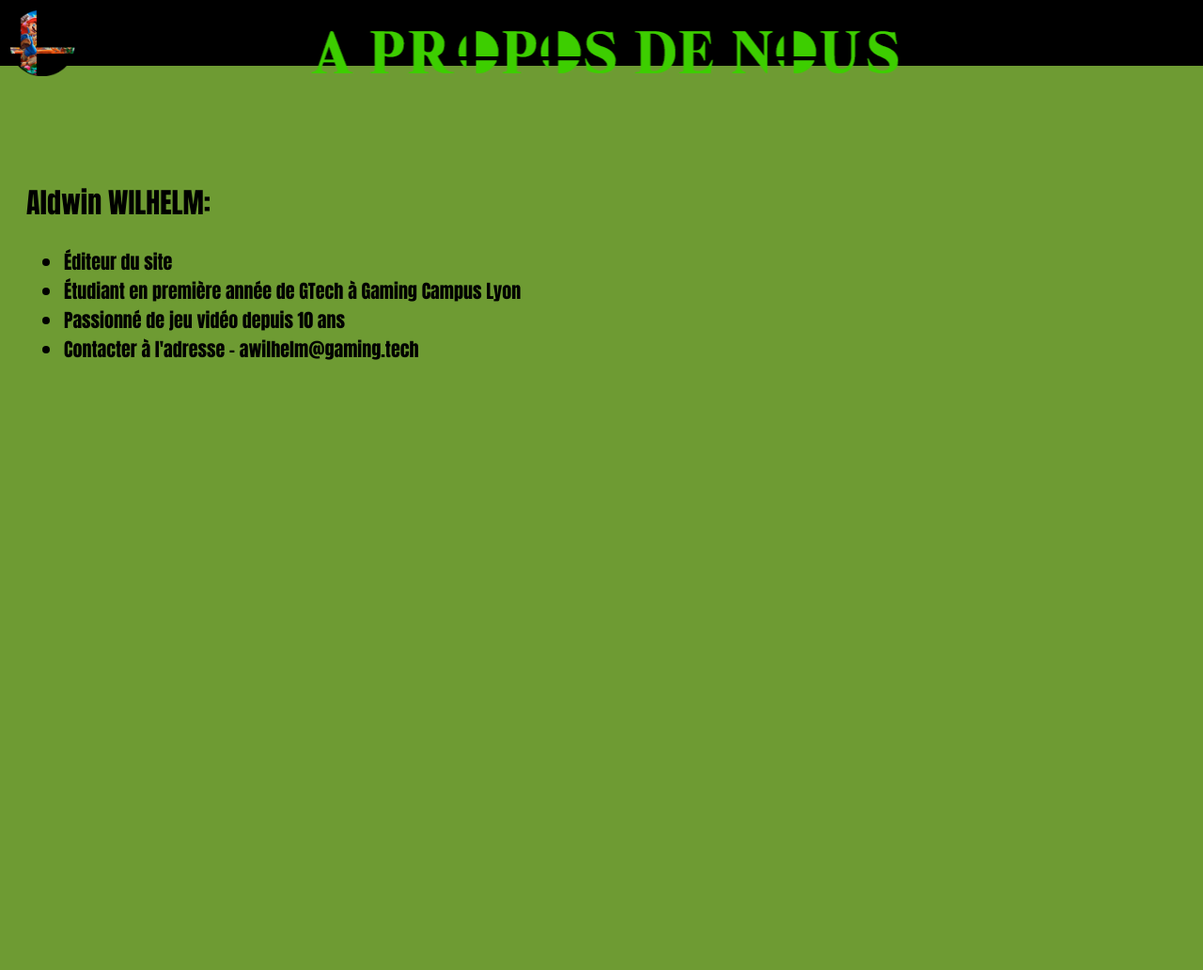
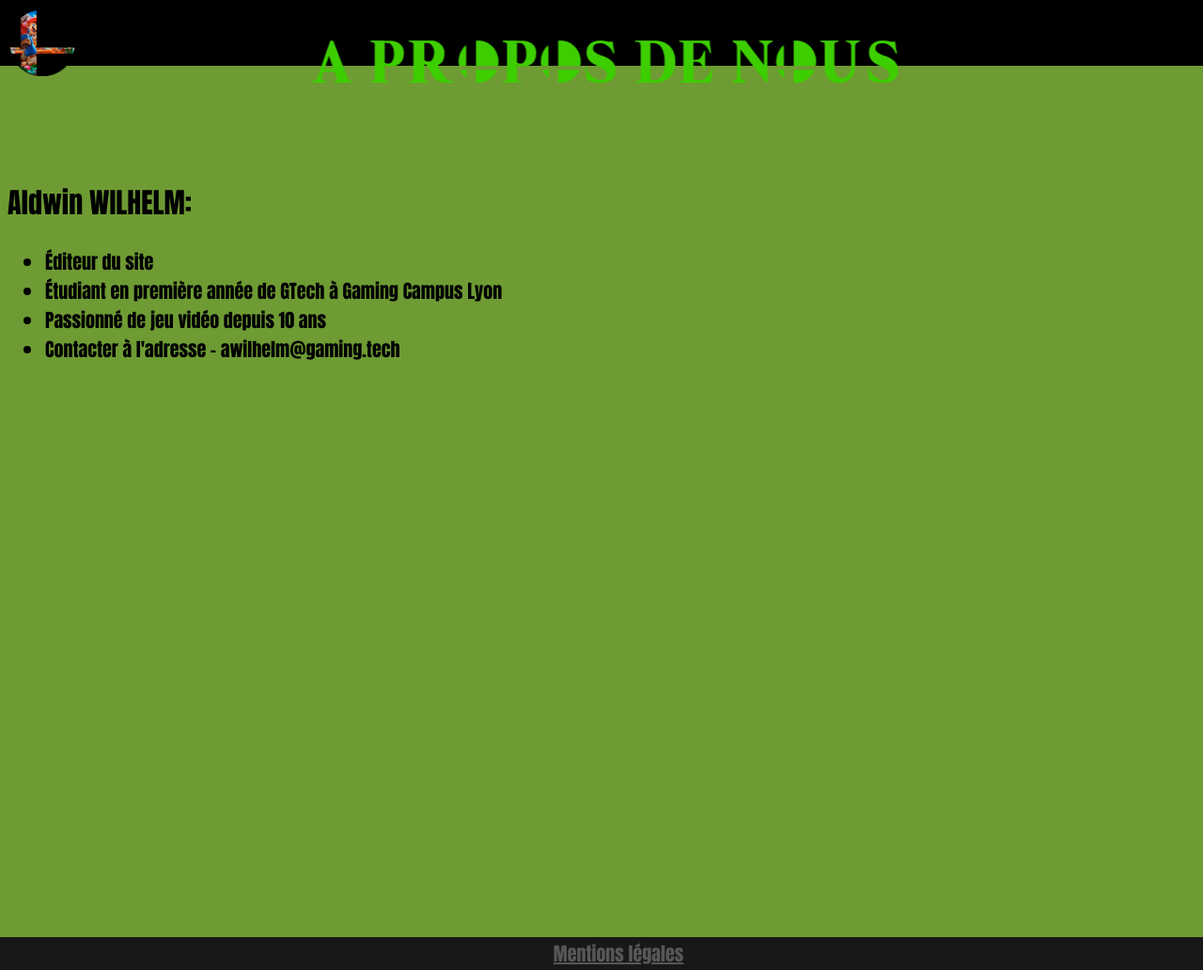
Before and after one commit to Aldwin-WIlh/Projet-2-HTML-CSS, a PHP site: page /aproposdenous.html in a window 1280 px wide; the page is wider, and only the part inside the window is pictured. Shown: that part at 94% size. Before the commit the page ends 383 px from the top of that part, so only its background shows below. Run offline with PHP 8.4, Linux system fonts and the light colour scheme.

Commit message:
Add files via upload

```diff
--- a/aproposdenous.html
+++ b/aproposdenous.html
@@ -22,7 +22,8 @@
         position: absolute;
         background-color: rgb(110, 155, 51) ;
         top: 20%;
-        left: 20px;
+        height: 100%;
+        width: 100%;
         font: oblique;
         font-size: 20px;
         font-family: Impact, Haettenschweiler, 'Arial Narrow Bold', sans-serif;
@@ -36,4 +37,8 @@
     <li>Passionné de jeu vidéo depuis 10 ans</li>
     <li>Contacter à l'adresse - awilhelm@gaming.tech</li>
     </ul>
+    <footer>
+  <div class="footer">
+    <a href="mentionslegal.html" class="legal-link">Mentions légales</a> </div>
+  </footer>
   </body>
--- a/projet-smash.css
+++ b/projet-smash.css
@@ -25,13 +25,13 @@
     cursor: pointer;
     background-size: cover;
     transition: transform .7s;
-    -webkit-filter: brightness(90%);
-    filter: brightness (90%)
+    -webkit-filter: grayscale(40%);
+    filter: grayscale (40%)
 }
 
 .button:hover{
     transform: scale(1.07);
-    filter: brightness(130%);
+    filter: grayscale(0%);
 }
 
 #image1{
@@ -102,29 +102,27 @@
   filter: grayscale (100%)
 }
 
-@brightness {
-  -webkit-filter: brightness(100%);
-  filter: brightness (100%)
-}
-
-
-.footer {
+footer {
   position: absolute;
-  font-family: "Smash";
-  left: 0%;
   bottom: -8%;
+  left: -5%;
   height: 15px;
   background-color: #181818; /* Dark gray background color */
   padding: 10px;
-  width: 100%;
+  width: 110%;
   display: flex; /* Create a flex container */
   justify-content: center; /* Horizontally center content */
   align-items: center; /* Vertically center content */
 }
 
-.footer :hover {
-  color: #cccccc; /* Light gray text color on hover */
- }
+
+
+.footer_gauche{
+  font-family: "Smash";
+  bottom: 0%;
+}
+
+
 
 
 
@@ -145,7 +143,7 @@
     font-family: system-ui, -apple-system, BlinkMacSystemFont, 'Segoe UI', Roboto, Oxygen, Ubuntu, Cantarell, 'Open Sans', 'Helvetica Neue', sans-serif;
     color: rgb(78, 101, 236);
     height: 1px;
-    position: fixed;
+    padding: 10px;
     top: -6px;
     left: 50%;
     transform: translateX(-50%);
@@ -154,6 +152,7 @@
   .titlevert{
     position: fixed;
     font: bold;
+    padding: 10px;
     color: rgb(115, 236, 78);
     position: fixed;
     top: -8px;
@@ -164,6 +163,7 @@
   }
   .titlerouge {
     font-weight: bold;
+    padding: 10px;
     color: rgb(247, 0, 0);
     position: fixed;
     top: -8px;
@@ -173,6 +173,7 @@
 
   .titlejaune{
     position: fixed;
+    padding: 10px;
     font: bold;
     color: rgb(233, 210, 0);
     position: fixed;
--- a/projet-smash.html
+++ b/projet-smash.html
@@ -20,8 +20,11 @@
     <div class="button" id="image4"><img src="image_vert.png" onclick="location.href='aproposdenous.html';"></div>
     <div class="logo" id="logo-centre"><img src="logo_smash_vide.png" onclick="location.href='https://www.smashbros.com/fr_FR/';"></div>
     <footer>
+        <div class="footer_gauche">
+            <p>teste de police</p>
+        </div>
         <div class="footer">
-            <a href="mentionslegal.html" class="legal-link">Mentions legales</a>
+            <a href="mentionslegal.html" class="legal-link">Mentions légales</a>
         </div>
     </footer>
 </body>
```
